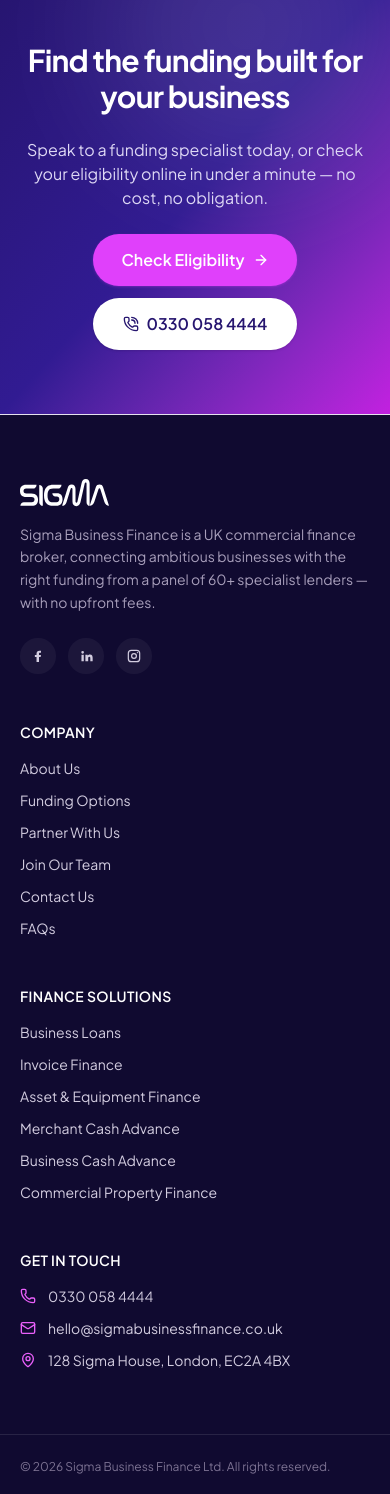
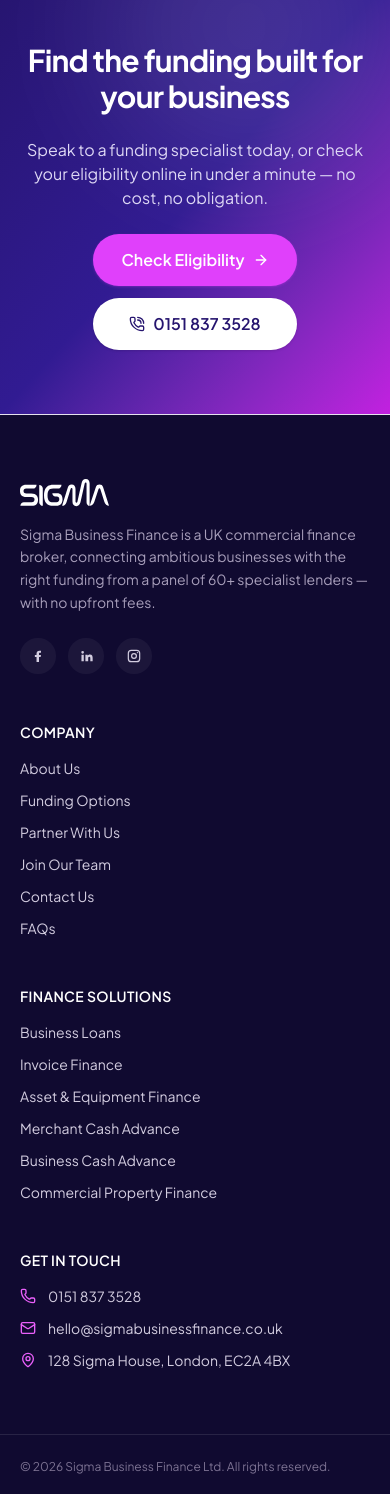
Before and after one commit to ThanushikaAbeykoon/Sigma, a Next.js app: page /about in a window 390 px wide. Shown: the part 2813-4307 px from the top of the page. Built offline with nearby package versions, Linux system fonts and the light colour scheme.

Commit message:
feat: update contact phone number across the application - Changed phone number

```diff
--- a/src/app/contact/page.tsx
+++ b/src/app/contact/page.tsx
@@ -12,7 +12,7 @@ export const metadata: Metadata = {
 };
 
 const details = [
-  { icon: Phone, label: "Call us", value: "0330 058 4444", href: "tel:03300584444" },
+  { icon: Phone, label: "Call us", value: "0151 837 3528", href: "tel:01518373528" },
   {
     icon: Mail,
     label: "Email us",
--- a/src/components/home/CTABanner.tsx
+++ b/src/components/home/CTABanner.tsx
@@ -21,9 +21,9 @@ export default function CTABanner() {
             Check Eligibility
             <ArrowRight className="h-4 w-4" />
           </Button>
-          <Button href="tel:03300584444" variant="white" size="lg">
+          <Button href="tel:01518373528" variant="white" size="lg">
             <PhoneCall className="h-4 w-4" />
-            0330 058 4444
+            0151 837 3528
           </Button>
         </div>
       </div>
--- a/src/components/industries/SectorPageTemplate.tsx
+++ b/src/components/industries/SectorPageTemplate.tsx
@@ -92,8 +92,8 @@ export default function SectorPageTemplate({ industry }: SectorPageTemplateProps
             Check Eligibility
             <ArrowRight className="h-4 w-4" />
           </Button>
-          <Button href="tel:03300584444" variant="white" size="lg">
-            0330 058 4444
+          <Button href="tel:01518373528" variant="white" size="lg">
+            0151 837 3528
           </Button>
         </div>
 
--- a/src/components/layout/Footer.tsx
+++ b/src/components/layout/Footer.tsx
@@ -82,8 +82,8 @@ export default function Footer() {
           <ul className="mt-4 flex flex-col gap-3 text-sm">
             <li className="flex items-start gap-3">
               <Phone className="mt-0.5 h-4 w-4 shrink-0 text-secondary-400" />
-              <a href="tel:03300584444" className="hover:text-white">
-                0330 058 4444
+              <a href="tel:01518373528" className="hover:text-white">
+                0151 837 3528
               </a>
             </li>
             <li className="flex items-start gap-3">
--- a/src/data/search-index.ts
+++ b/src/data/search-index.ts
@@ -73,7 +73,7 @@ const pageResults: SearchResult[] = [
       "let's find the right funding for your business",
       "check your eligibility online or send us a message and a funding specialist will be in touch within one working day",
       "send a message prefer to just ask a question fill in the form below and our team will get back to you directly",
-      "call us 0330 058 4444",
+      "call us 0151 837 3528",
       "email us hello@sigmabusinessfinance.co.uk",
       "visit us 128 sigma house london ec2a 4bx",
       "opening hours monday friday 9am 6pm",
```
